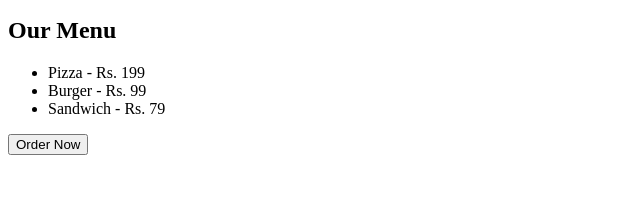
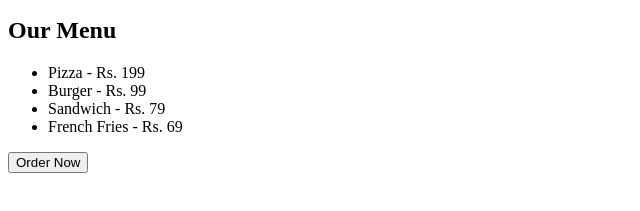
Before and after one commit to Paras-kadam/quickbite-food-delivery., a plain HTML site: page index.html in a window 1280 px wide. Shown: the part 101-312 px from the top of the page, without its empty margins (0-640 px from the left). Drawn offline with Linux system fonts and the light colour scheme.

Commit message:
Added French Fries menu item

```diff
--- a/index.html
+++ b/index.html
@@ -15,6 +15,7 @@
     <li>Pizza - Rs. 199</li>
     <li>Burger - Rs. 99</li>
     <li>Sandwich - Rs. 79</li>
+    <li>French Fries - Rs. 69</li>
   </ul>
 
   <button onclick="alert('Order added!')">
```
